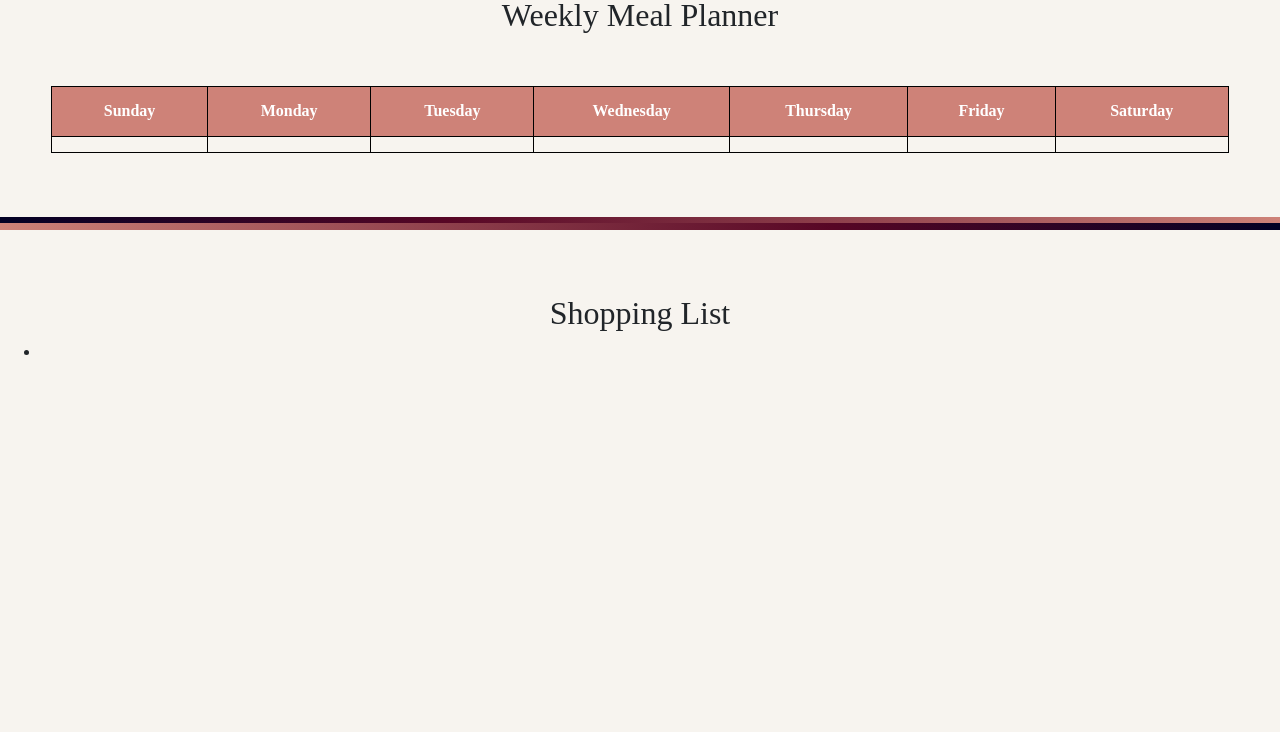
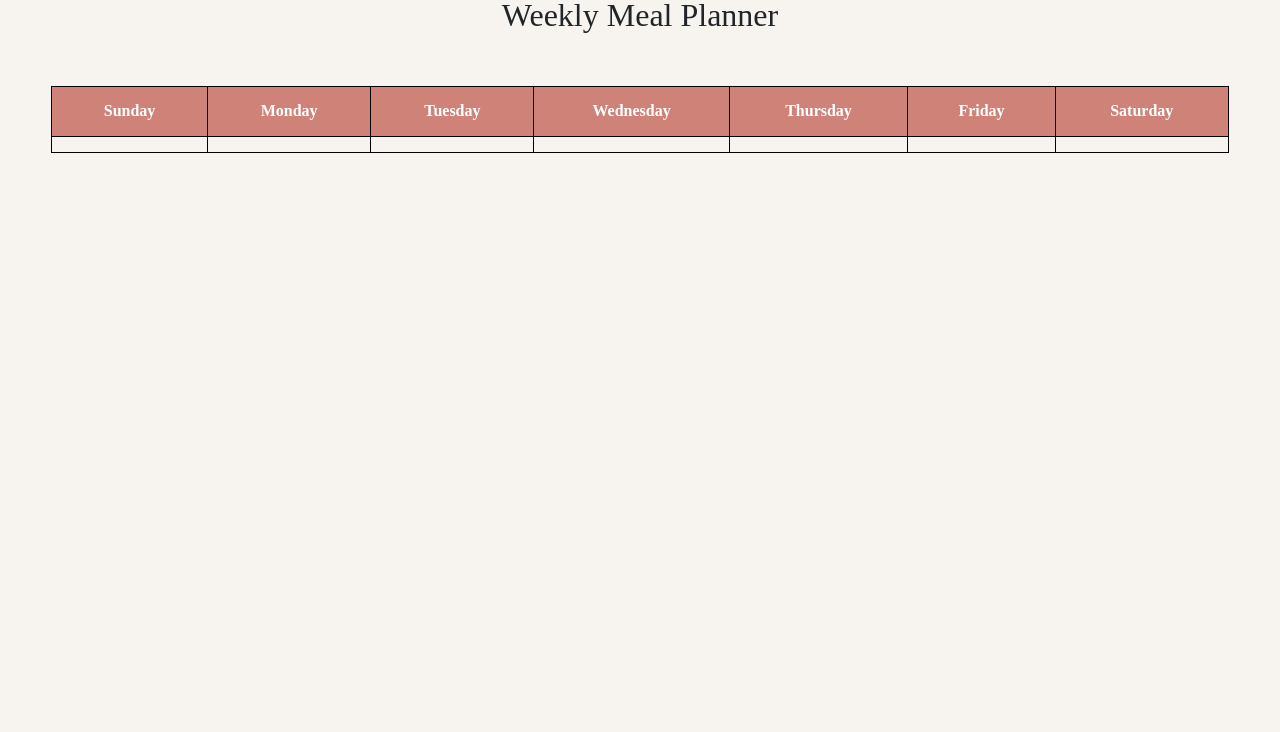
Before and after one commit to jzaia18/TheWegMenu, a Flask app: template thewegmenu/templates/calendar.html in a window 1280 px wide. Shown: the part 132-864 px from the top of the page. Run offline with Flask 2, Linux system fonts and the light colour scheme; the template is opened without the code that fills it, so the values that code supplies are empty; parts of the project's set-up code (start-up, migrations or seed data) failed here and were passed over; some libraries are stand-ins or nearby versions.

Commit message:
shopping list removed

```diff
--- a/thewegmenu/templates/calendar.html
+++ b/thewegmenu/templates/calendar.html
@@ -45,7 +45,7 @@
   {% endif %}
 </div>
 
-<div class="divider-left"></div>
+<!--<div class="divider-left"></div>
 <div class="divider-right"></div>
 <div id="shopping-list">
   <h2>Shopping List</h2>
@@ -54,6 +54,6 @@
       <li></li>
     </ul>
   </div>
-</div>
+</div>-->
 
 {% endblock %}
```
